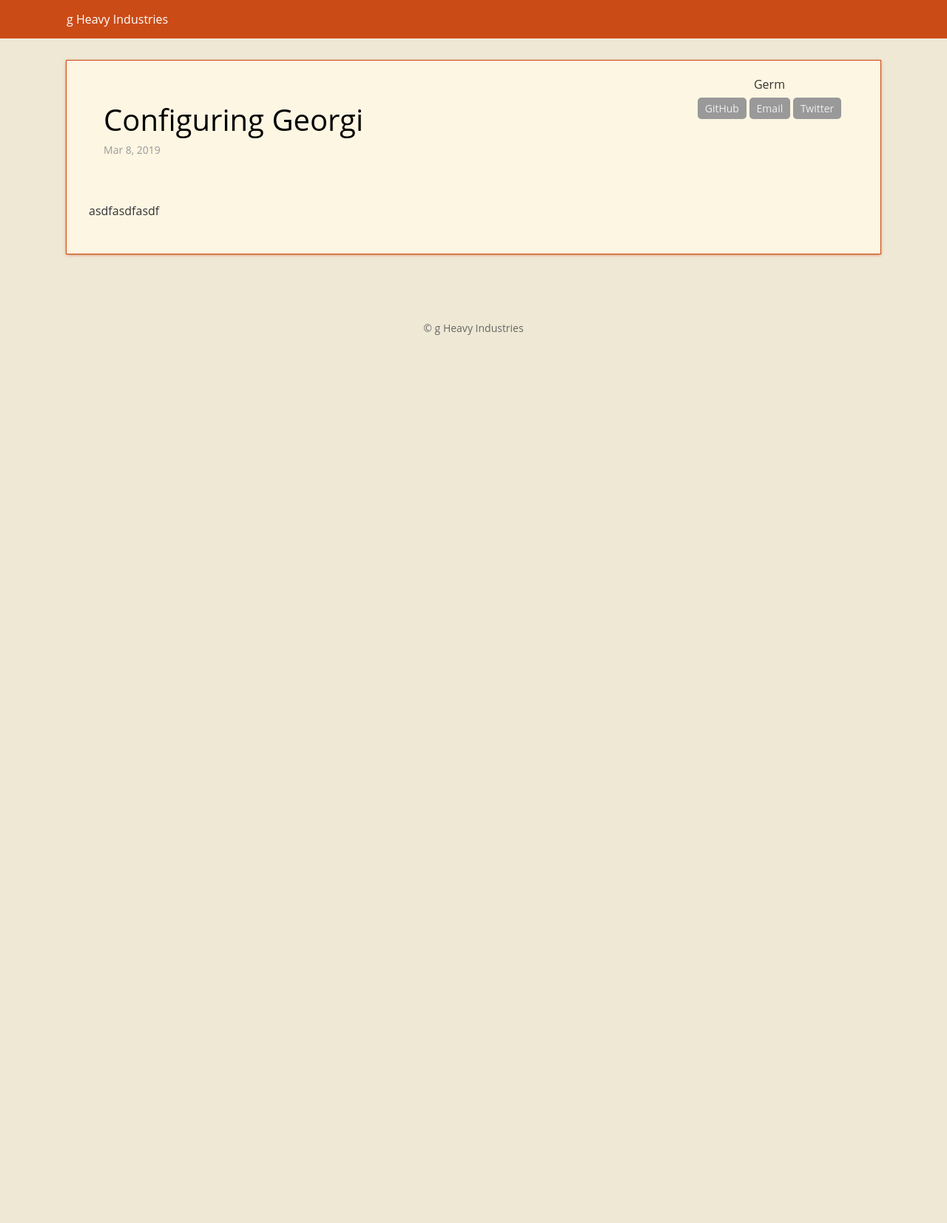
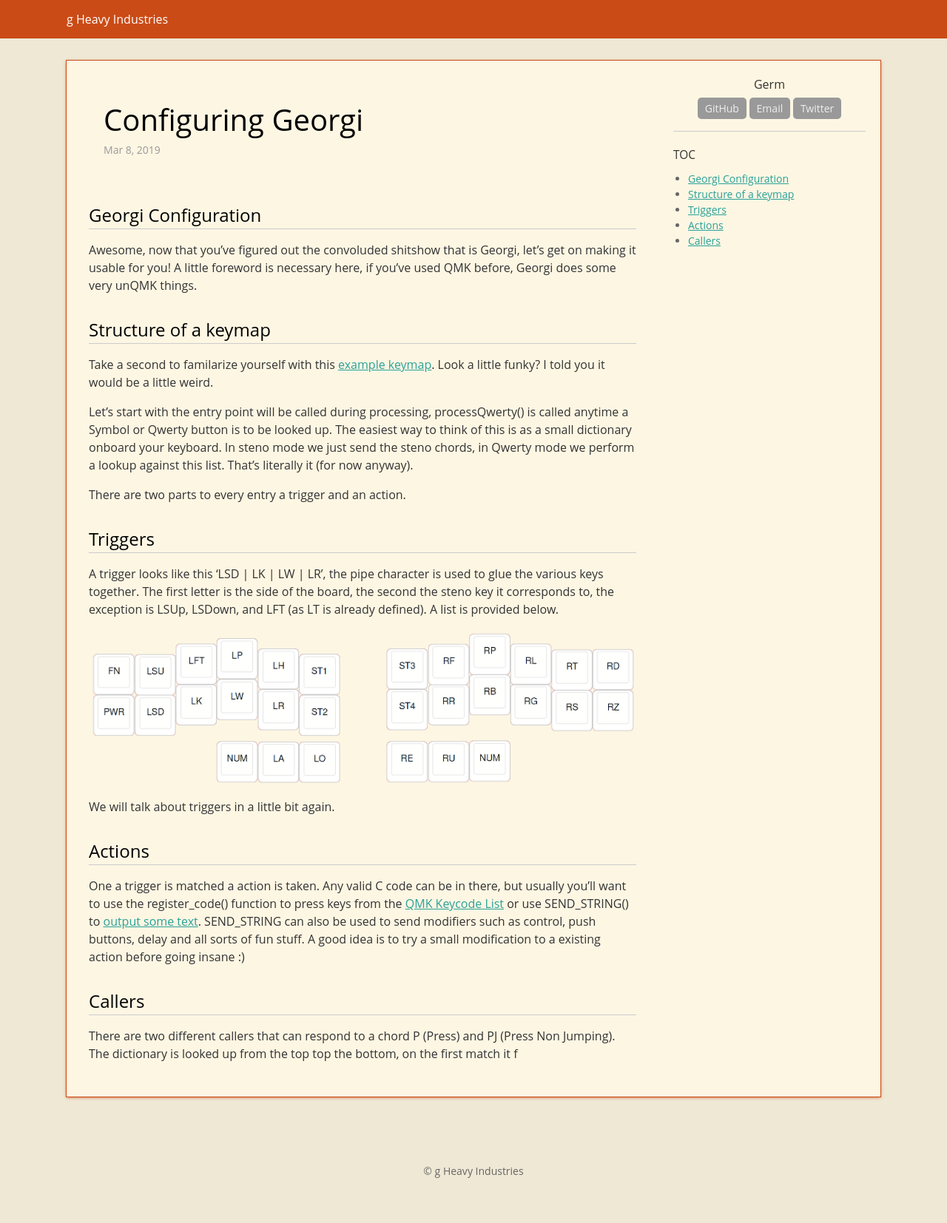
Before and after one commit to germ/germ.github.io, a Jekyll site: the page built from _posts/2019-03-08-Configuring-Georgi.md, in a window 1280 px wide. Shown: the whole page at 74% size. Built offline with Jekyll 4.4.1, drawn with Linux system fonts in a browser that asks for light colours; before the commit the page ends 900 px from its top, so only the background shows below that.

Commit message:
fixed some docs after anon had a bad time

```diff
--- a/_posts/2019-03-08-Configuring-Georgi.md
+++ b/_posts/2019-03-08-Configuring-Georgi.md
@@ -5,4 +5,26 @@ desc: How to modify your keymap, chords and other Georgi specfics.
 tags: [Georgi]
 ---
 
-asdfasdfasdf
+# Georgi Configuration
+
+Awesome, now that you've figured out the convoluded shitshow that is Georgi, let's get on making it usable for you! A little foreword is necessary here, if you've used QMK before, Georgi does some very unQMK things.
+
+# Structure of a keymap
+Take a second to familarize yourself with this [example keymap](https://github.com/germ/qmk_firmware/blob/softlove/keyboards/georgi/keymaps/default/keymap.c). Look a little funky? I told you it would be a little weird.
+
+Let's start with the entry point will be called during processing, processQwerty() is called anytime a Symbol or Qwerty button is to be looked up. The easiest way to think of this is as a small dictionary onboard your keyboard. In steno mode we just send the steno chords, in Qwerty mode we perform a lookup against this list. That's literally it (for now anyway).
+
+There are two parts to every entry a trigger and an action.
+
+# Triggers
+A trigger looks like this 'LSD | LK | LW | LR', the pipe character is used to glue the various keys together. The first letter is the side of the board, the second the steno key it corresponds to, the exception is LSUp, LSDown, and LFT (as LT is already defined). A list is provided below.
+
+![georgi keymap](/img/georgi/defines.png)
+
+We will talk about triggers in a little bit again.
+
+# Actions
+One a trigger is matched a action is taken. Any valid C code can be in there, but usually you'll want to use the register_code() function to press keys from the [QMK Keycode List](https://github.com/qmk/qmk_firmware/blob/master/docs/keycodes.md) or use SEND_STRING() to [output some text](https://github.com/qmk/qmk_firmware/blob/master/docs/feature_macros.md). SEND_STRING can also be used to send modifiers such as control, push buttons, delay and all sorts of fun stuff. A good idea is to try a small modification to a existing action before going insane :)
+
+# Callers
+There are two different callers that can respond to a chord P (Press) and PJ (Press Non Jumping). The dictionary is looked up from the top top the bottom, on the first match it f
--- a/_sass/_base.scss
+++ b/_sass/_base.scss
@@ -5,8 +5,7 @@ body {
 	line-height: $base-line-height;
 }
 a {
-	text-decoration: none;
-	color: #036;
+	color: #2aa198;
 }
 a:hover, a:focus {
 	text-decoration:underline;
--- a/_sass/_post.scss
+++ b/_sass/_post.scss
@@ -1,3 +1,4 @@
+
 .post {
     .post-header {
     	margin: 0 100px;
@@ -45,7 +46,7 @@
             }
         }
 
-        .middle-image {
+		.middle-image {
             display: block;
             margin-left: auto;
             margin-right: auto
--- a/index.html
+++ b/index.html
@@ -3,7 +3,7 @@ layout: default
 ---
 
 <div class="home">
-  <a class="rss-link" href="{{ "/feed.xml" | prepend: site.baseurl }}">RSS Feed</a>
+		<!--<a class="rss-link" href="{{ "/feed.xml" | prepend: site.baseurl }}">RSS Feed</a>-->
   <h1 class="page-heading">g Heavy Guides</h1>
 
   <ul class="post-list">
```
Also changed, not shown: _posts/2019-03-07-Gergo-Setup.md (+2 -2 lines), img/georgi/defines.png (added).
